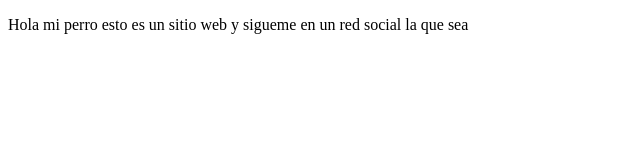
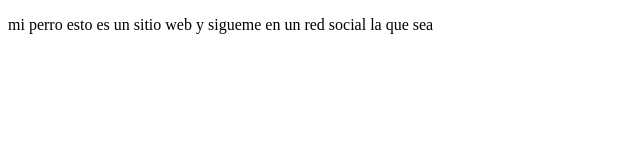
Before and after one commit to caardila41/prework, a plain HTML site: page index.html in a window 1280 px wide. Shown: the full height of the page, 0-640 px from the left. Drawn offline with Linux system fonts and the light colour scheme.

Commit message:
no hice mucho

```diff
--- a/index.html
+++ b/index.html
@@ -7,7 +7,7 @@
     <title>Holi perros</title>
 </head>
 <body>
-    <p>Hola mi perro esto es un sitio web y sigueme en un red social la que sea</p>
+    <p> mi perro esto es un sitio web y sigueme en un red social la que sea</p>
 
 </body>
 </html>
```
